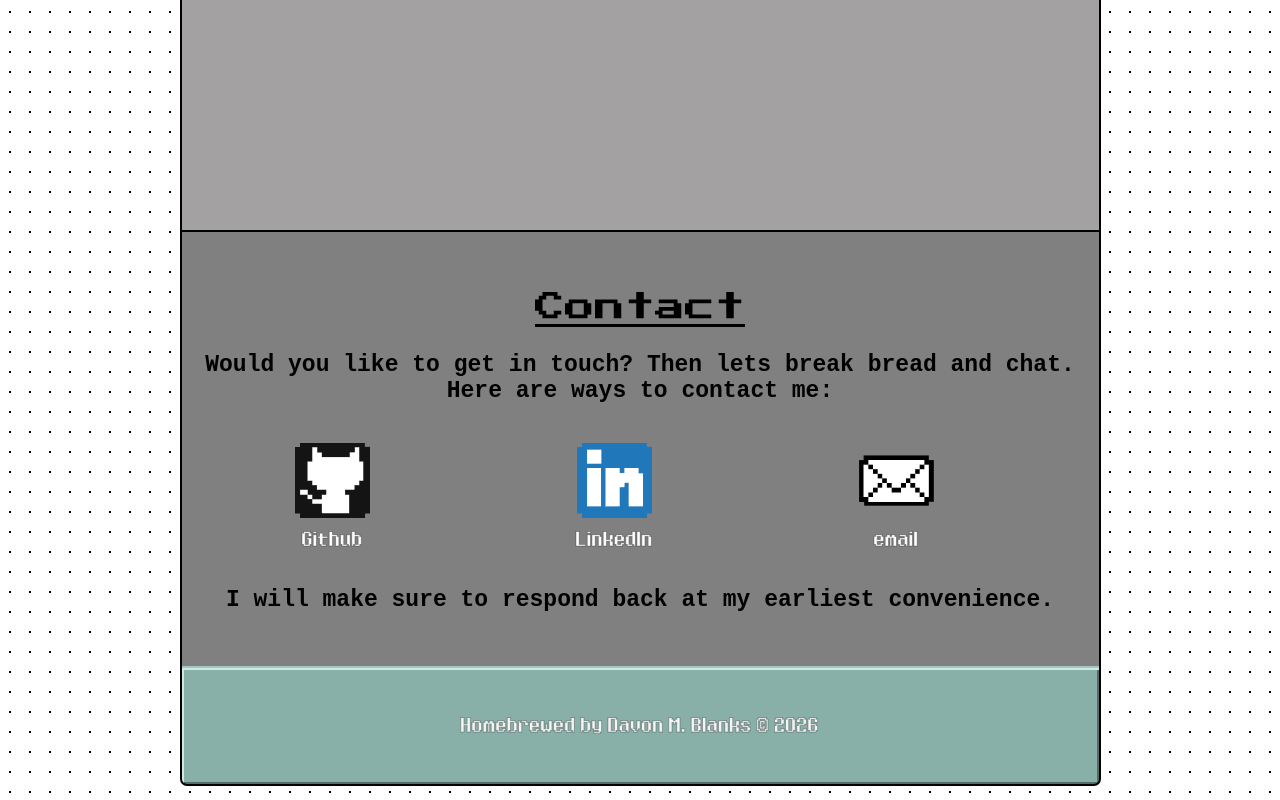
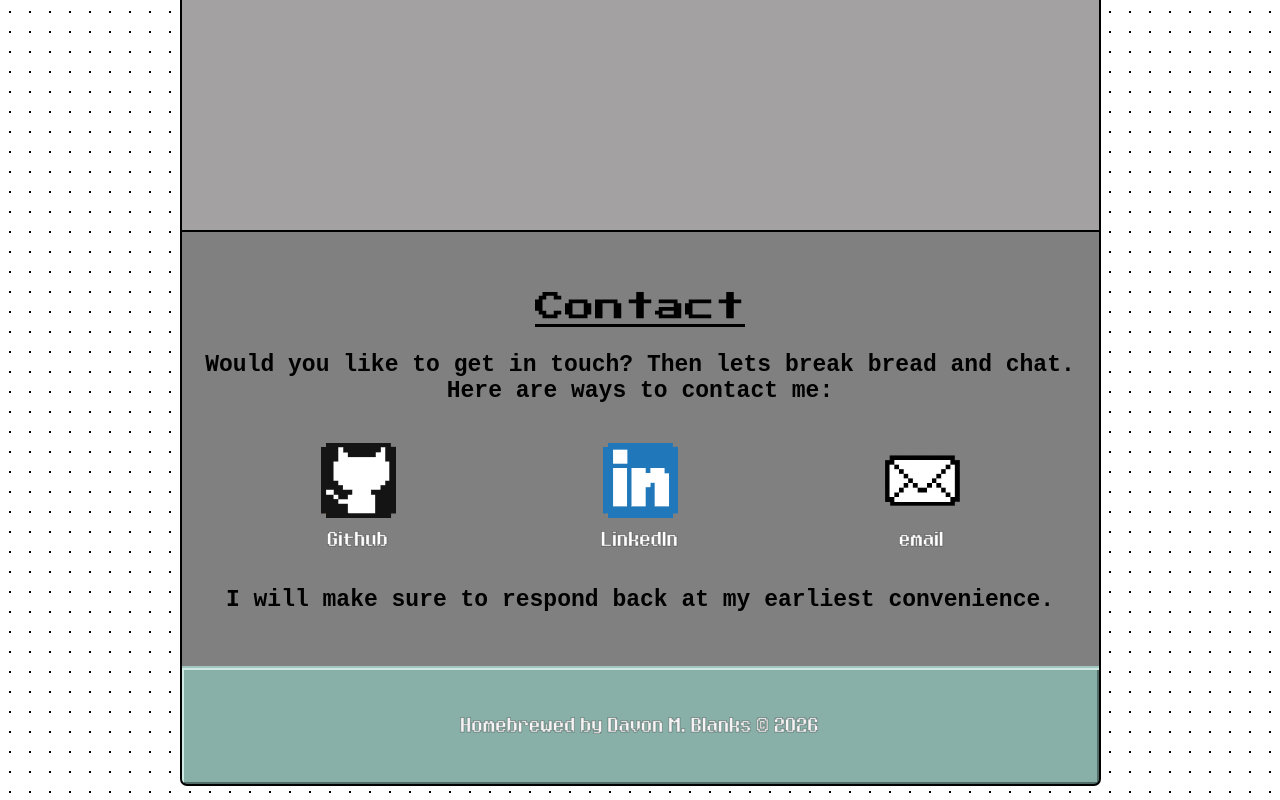
Before and after one commit to davonbl/davonbl-portfolio-v2, a React (Vite) app: page / in a window 1280 px wide. Shown: the part 4238-5038 px from the top of the page. Built offline with nearby package versions, Linux system fonts and the light colour scheme.

Commit message:
fixed up some styling issues

```diff
--- a/src/assets/styles/Contact.css
+++ b/src/assets/styles/Contact.css
@@ -35,9 +35,7 @@
 
 .contact__sub-section{
   display: flex;
-  /* text-align: center; */
-  padding-left: 10px;
-  padding-right: 10px;
+  justify-content: center;
 }
 
 .contact__icons{
```
